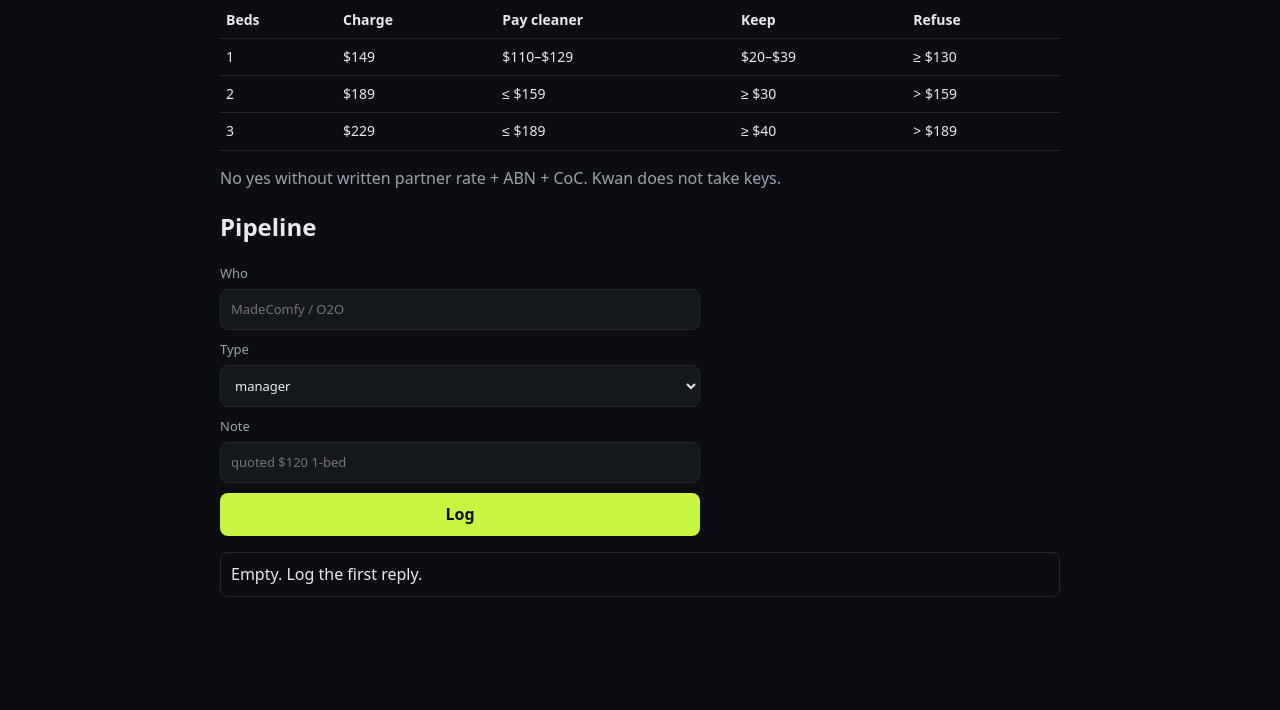
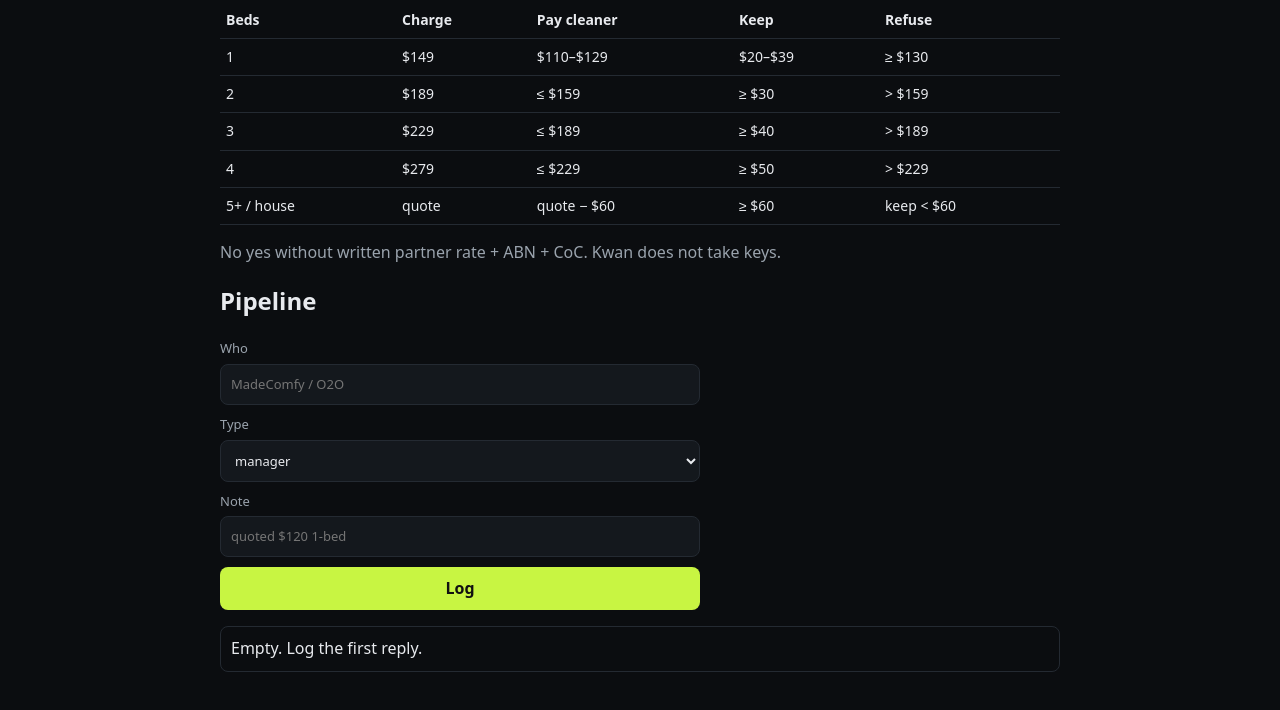
Before and after one commit to Kwan-au/inner-turn, a plain HTML site: page dash.html in a window 1280 px wide. Shown: the part 196-906 px from the top of the page. Drawn offline with Linux system fonts and the light colour scheme.

Commit message:
Card expands to 4-bed $279 and quoted houses

```diff
--- a/dash.html
+++ b/dash.html
@@ -20,6 +20,8 @@
         <tr><td>1</td><td>$149</td><td>$110–$129</td><td>$20–$39</td><td>≥ $130</td></tr>
         <tr><td>2</td><td>$189</td><td>≤ $159</td><td>≥ $30</td><td>&gt; $159</td></tr>
         <tr><td>3</td><td>$229</td><td>≤ $189</td><td>≥ $40</td><td>&gt; $189</td></tr>
+        <tr><td>4</td><td>$279</td><td>≤ $229</td><td>≥ $50</td><td>&gt; $229</td></tr>
+        <tr><td>5+ / house</td><td>quote</td><td>quote − $60</td><td>≥ $60</td><td>keep &lt; $60</td></tr>
       </tbody>
     </table>
     <p class="note">No yes without written partner rate + ABN + CoC. Kwan does not take keys.</p>
```
